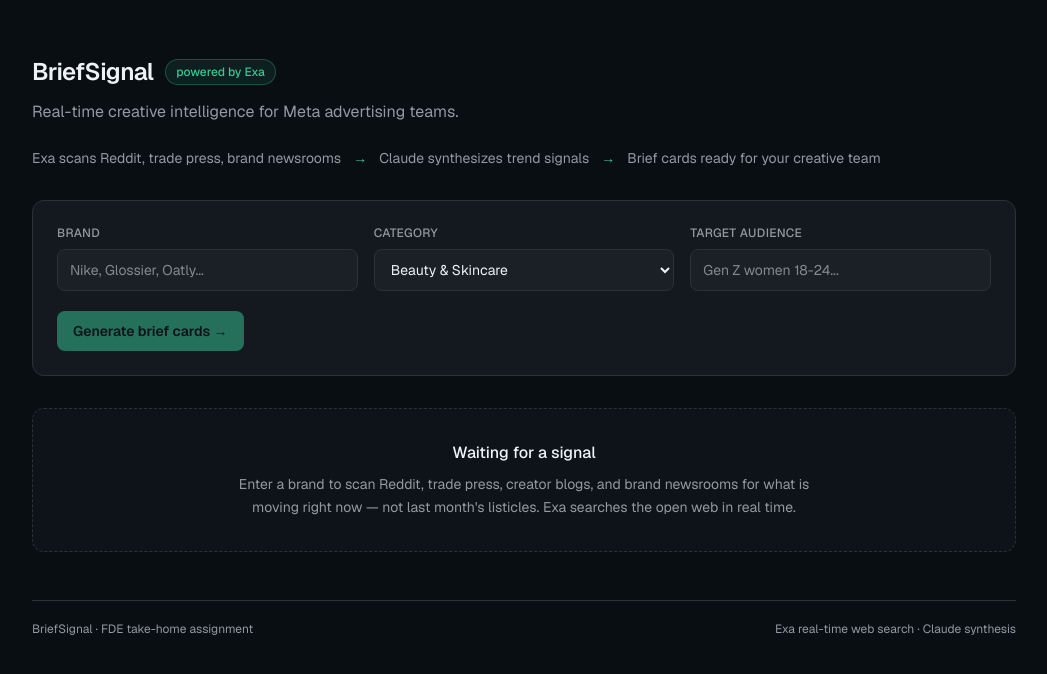
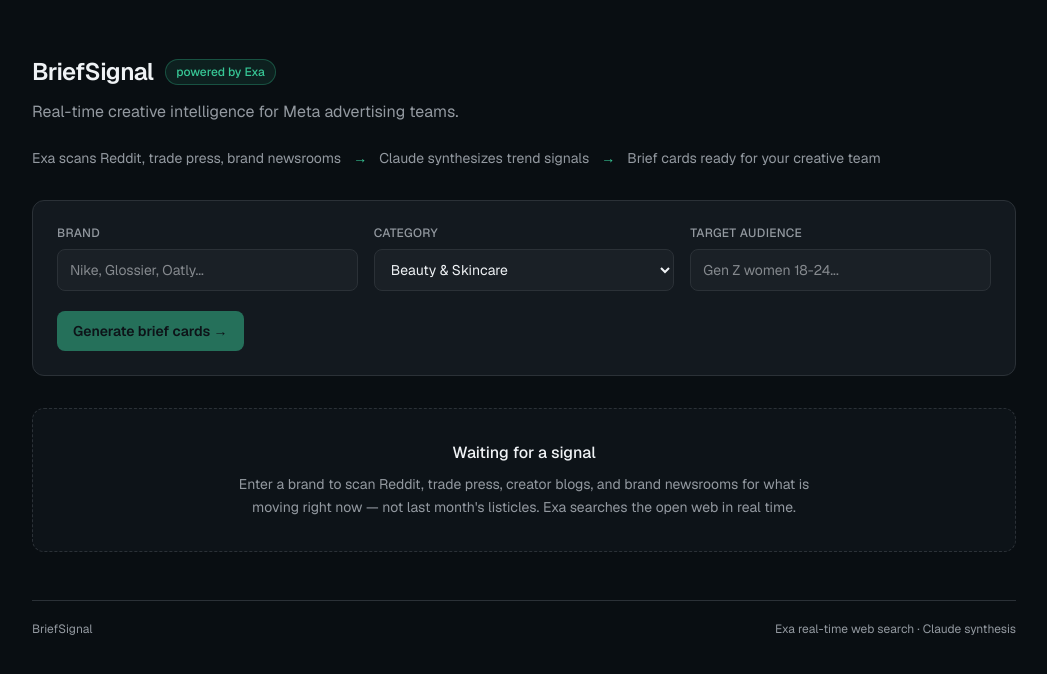
Before and after one commit to amanbangad/BriefSignal, a Next.js app: page / in a window 1280 px wide. Shown: the top 674 px of the page, without its empty margins (116-1163 px from the left). Built offline with nearby package versions, Linux system fonts and the light colour scheme.

Commit message:
feat: remove project name from BriefSignal footer
Removed project name to simplify footer text for clarity.

Co-authored-by: Aman <13249886+amanbangad@users.noreply.github.com>

```diff
--- a/components/brief-signal.tsx
+++ b/components/brief-signal.tsx
@@ -292,7 +292,7 @@
       )}
 
       <footer className="mt-12 flex flex-wrap items-center justify-between gap-2 border-t border-border pt-5 text-xs text-muted-foreground">
-        <span>BriefSignal {"\u00b7"} FDE take-home assignment</span>
+        <span>BriefSignal</span>
         <span>Exa real-time web search {"\u00b7"} Claude synthesis</span>
       </footer>
     </div>
```
